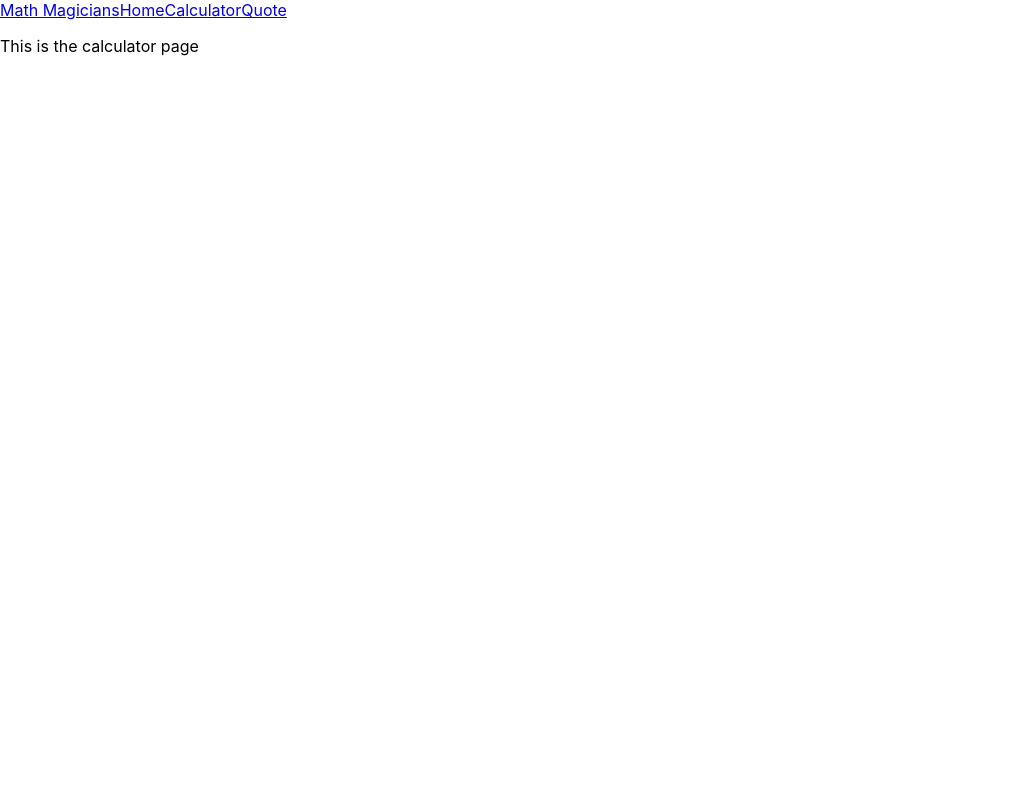
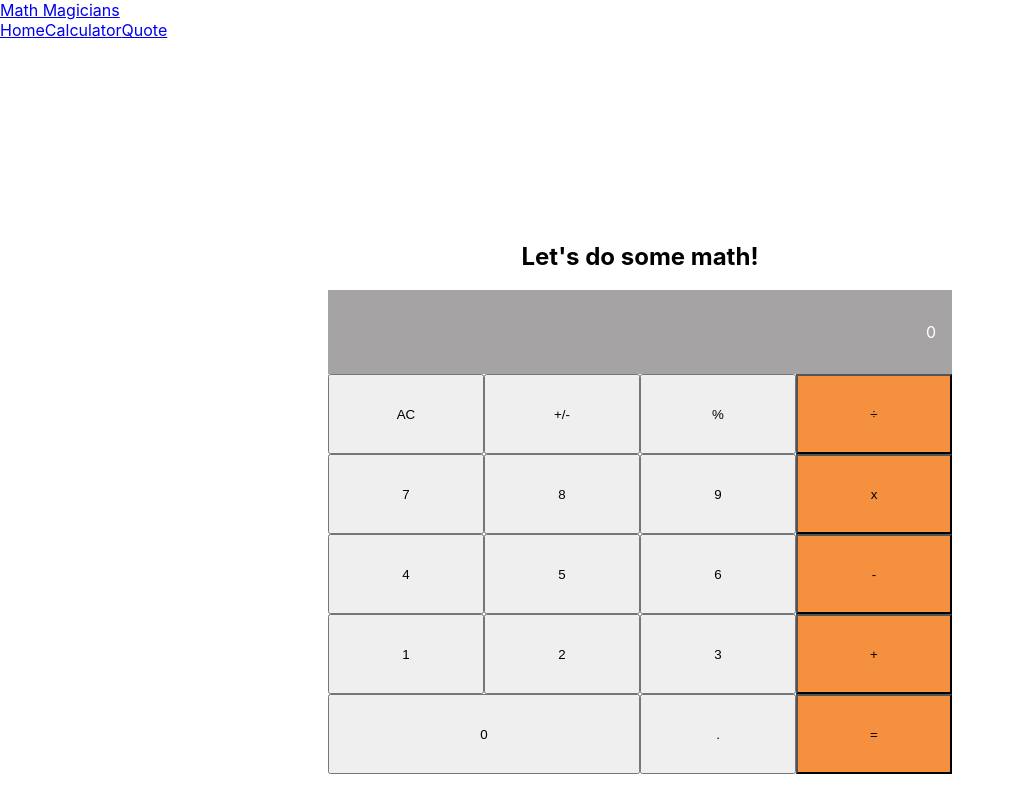
Before and after one commit to yersel500/math-magicians, a React (Create React App) app: page /calculator in a window 1280 px wide. Shown: the top 812 px of the page, without its empty margins (0-1014 px from the left). Built offline with nearby package versions, Linux system fonts and the light colour scheme.

Commit message:
Set default Home Page

```diff
--- a/src/App.js
+++ b/src/App.js
@@ -5,7 +5,6 @@ import {
 import './App.css';
 import Calculator from './components/Calculator';
 import Home from './pages/Home';
-import CalculatorPage from './pages/CalculatorPage';
 import Quote from './pages/Quote';
 
 function App() {
@@ -13,14 +12,17 @@ function App() {
     <Router>
       <nav>
         <Link to='/'>Math Magicians</Link>
-        <Link to='/'>Home</Link>
-        <Link to='/calculator'>Calculator</Link>
-        <Link to='/quote'>Quote</Link>
+        <div>
+          <Link to='/'>Home</Link>
+          <Link to='/calculator'>Calculator</Link>
+          <Link to='/quote'>Quote</Link>
+        </div>
       </nav>
       <Routes>
         <Route path='/' element={<Home />} />
-        <Route path='/calculator' element={<CalculatorPage />} />
+        <Route path='/calculator' element={<Calculator />} />
         <Route path='/quote' element={<Quote />} />
+        <Route path='*' element={<Home />} />
       </Routes>
     </Router>
 
--- a/src/components/Calculator.js
+++ b/src/components/Calculator.js
@@ -145,6 +145,9 @@ const Calculator = () => {
 
   return (
     <div className="mayorContainer">
+      <div>
+        <h2>Let's do some math!</h2>
+      </div>
       <div className="calContainer">
         <ShowResult result={showNewTotal()} />
         <div className="keyContainer">
--- a/src/pages/Home.js
+++ b/src/pages/Home.js
@@ -2,7 +2,13 @@ import React from 'react';
 
 const Home = () => {
   return (
-    <p>This is the Home Page</p>
+    <>
+      <h2>Welcome to our page!</h2>
+      <p>This is a simple basic calculator with  functions similar to a small handheld calculator. Use this basic calculator for math with addition, subtraction, division and multiplication.
+      </p>
+
+    </>
+
   );
 }
 
--- a/src/pages/Quote.js
+++ b/src/pages/Quote.js
@@ -2,7 +2,10 @@ import React from 'react';
 
 const Quote = () => {
   return (
-    <p>This is the quote</p>
+    <div>
+      <p>Pure mathematics is, in its way, the poetry of logical ideas.
+      </p>
+    </div>
   );
 }
 
```
